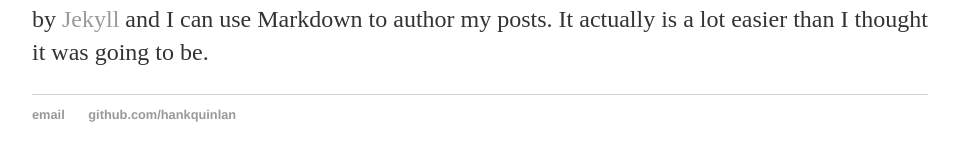
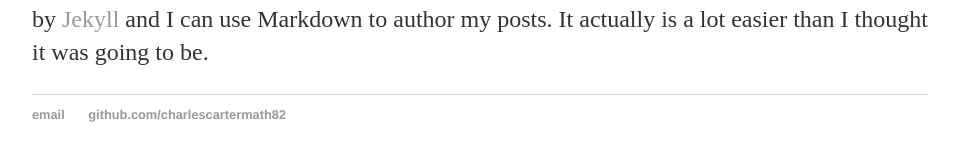
Before and after one commit to charlescartermath82/charlescartermath82.github.io, a Jekyll site: the page built from _posts/2019-04-25-charles-carter-site-launched.md, in a window 1280 px wide. Shown: the part 341-502 px from the top of the page, without its empty margins (160-1119 px from the left). Built offline with Jekyll 4.4.1, drawn with Linux system fonts in a browser that asks for light colours.

Commit message:
Update default.html

```diff
--- a/_layouts/default.html
+++ b/_layouts/default.html
@@ -21,8 +21,8 @@
 		</div><!-- /.container -->
 		<footer>
     		<ul>
-        		<li><a href="mailto:hankquinlanhub@gmail.com">email</a></li>
-        		<li><a href="https://github.com/hankquinlan">github.com/hankquinlan</a></li>
+        		<li><a href="mailto:charlescartermath82@gmail.com">email</a></li>
+        		<li><a href="https://github.com/charlescartermath82">github.com/charlescartermath82</a></li>
 			</ul>
 		</footer>
 	</body>
```
